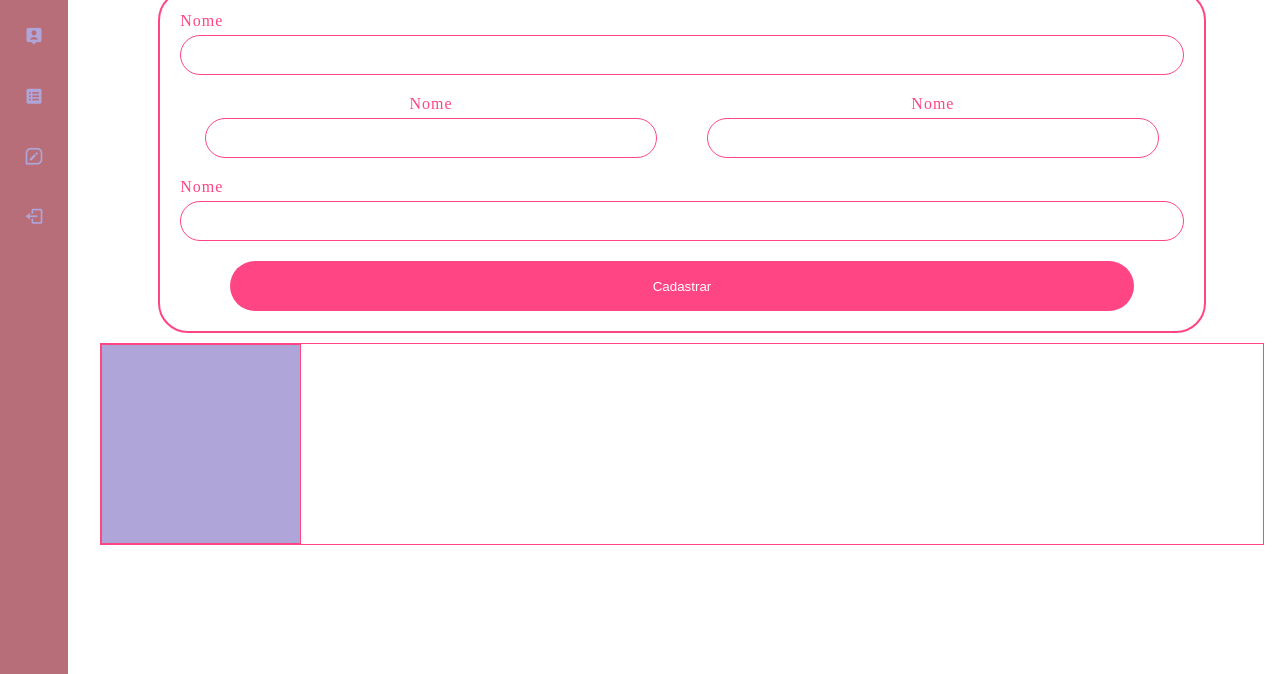
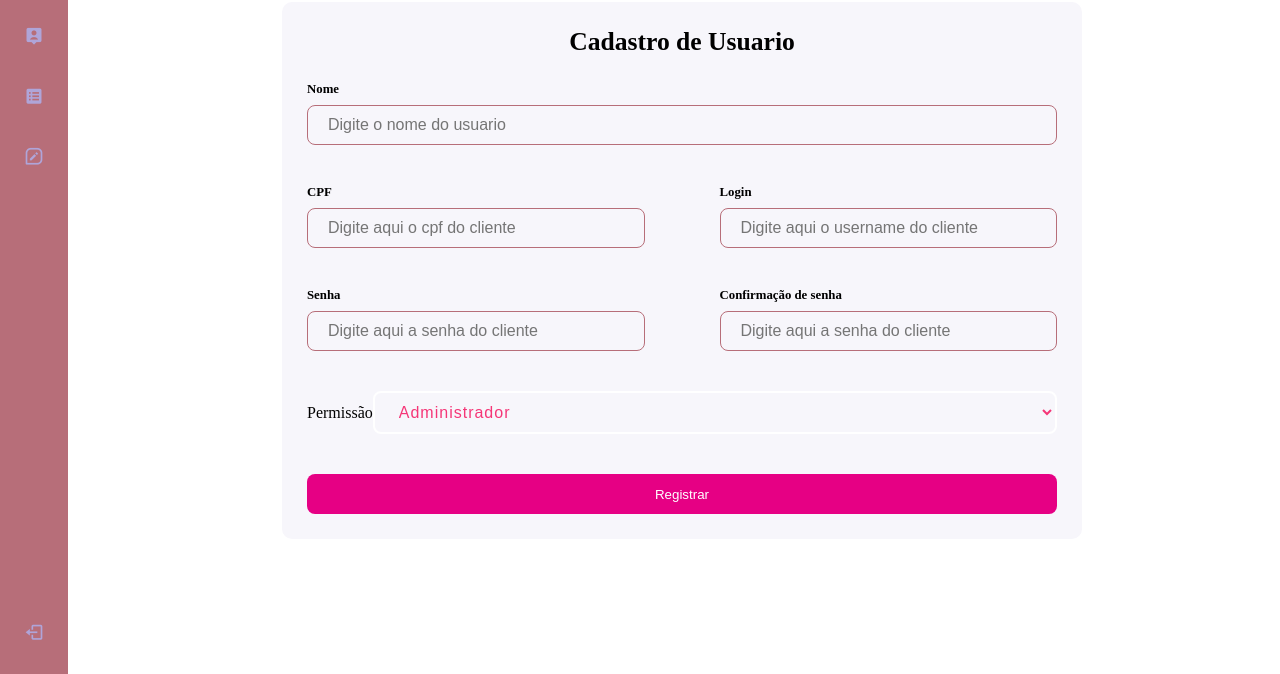
Before and after one commit to Rodrigo322/AG-MakeUp, a plain HTML site: page ADMIN/Home/index.html in a window 1280 px wide. Shown: the part 126-800 px from the top of the page. Drawn offline with nearby package versions, Linux system fonts and the light colour scheme.

Commit message:
tela de cadastro-adm pronta

```diff
--- /dev/null
+++ b/ADMIN/Forms/style.css
@@ -0,0 +1,120 @@
+* {
+    margin: 0;
+    padding: 0;
+    box-sizing: border-box;
+
+    color: #323232;
+    border: none;
+}
+
+input,
+label {
+    display: block;
+    outline: none;
+    width: 100%;
+}
+
+body {
+    background-color: #111;
+    padding-top: 5vh;
+    display: flex;
+    align-items: center;
+    justify-content: center;
+}
+
+#main-container {
+    width: 800px;
+    margin-left: auto;
+    margin-right: auto;
+    background-color: #fff;
+    border-radius: 10px;
+    padding: 25px;
+}
+
+#main-container h1 {
+    text-align: center;
+    margin-bottom: 25px;
+    font-size: 1.6rem;
+}
+
+form {
+    display: flex;
+    flex-wrap: wrap;
+    justify-content: space-between;
+}
+
+.full-box {
+    flex: 1 1 100%;
+    position: relative;
+}
+
+.half-box {
+    flex: 1 1 50%;
+    position: relative;
+
+}
+
+.spacing {
+    margin-right: 2.5%;
+}
+
+.label-form {
+    font-weight: bold;
+    font-size: 0.8rem;
+    margin-bottom: 8px;
+}
+
+.input-form {
+    padding: 10px 20px;
+    outline: none;
+    font-weight: 400;
+    border: 1px solid #b76e79;
+    /* border: 2px solid white; */
+    font-size: 16px;
+    letter-spacing: 1px;
+    color: #fff;
+    background: transparent;
+    border-radius: 30px;
+
+    margin-bottom: 40px;
+}
+
+.input-form:focus {
+    border-color: #e60084;
+}
+
+input[type="submit"] {
+    background-color: #e60084;
+    color: #fff;
+    border: none;
+    border-radius: 20px;
+    height: 40px;
+    cursor: pointer;
+}
+
+.permission-container {
+    display: flex;
+    flex-direction: row;
+    align-items: center;
+    justify-content: center;
+    margin-bottom: 40px;
+}
+
+.selactInput {
+    width: 100%;
+    padding: 10px 20px;
+    outline: none;
+    font-weight: 400;
+    /* border: 1px solid #b76e79; */
+    border: 2px solid white;
+    font-size: 16px;
+    letter-spacing: 1px;
+    color: #f53677;
+    background: transparent;
+    border-radius: 30px;
+}
+
+.selactInput option {
+    color: #f53677;
+    border-radius: 10px;
+}
--- a/ADMIN/Home/index.html
+++ b/ADMIN/Home/index.html
@@ -52,52 +52,59 @@
 
                 </div>
 
-                <a href="#" class="nav__link">
-                    <i class='bx bx-log-out nav__icon'></i>
-                    <span class="nav__name">Sair</span>
+            </div>
 
-                </a>
+            <a href="#" class="nav__link">
+                <i class='bx bx-log-out nav__icon'></i>
+                <span class="nav__name">Sair</span>
 
-            </div>
+            </a>
         </nav>
 
     </div>
-    <section class="content">
-        <div class="form-content">
-            <h1 class="title-form-content">Usuario</h1>
-            <form action="" method="get">
 
-                <div class="inputBx">
-                    <span>Nome</span>
-                    <input type="text">
-                </div>
-                <div class="input-grup">
-                    <div class="inputBx">
-                        <span>Nome</span>
-                        <input type="text">
-                    </div>
+    <div class="container-main" id="main-container">
+        <h1>Cadastro de Usuario</h1>
+        <form action="">
+            <div id="register-form" class="full-box">
+                <label class="label-form" for="nome">Nome</label>
+                <input class="input-form" type="text" name="nome" id="nome" placeholder="Digite o nome do usuario">
+            </div>
 
-                    <div class="inputBx">
-                        <span>Nome</span>
-                        <input type="text">
-                    </div>
+            <div class="half-box ">
+                <label class="label-form" for="cpf">CPF</label>
+                <input class="input-form"  type="number" name="cpf" id="cpf" placeholder="Digite aqui o cpf do cliente">
+            </div>
 
-                </div>
-                <div class="inputBx">
-                    <span>Nome</span>
-                    <input type="text">
-                </div>
-                <button class="btn">Cadastrar</button>
-            </form>
-        </div>
+            <div class="half-box">
+                <label class="label-form" for="login">Login</label>
+                <input class="input-form"  type="text" name="login" id="login" placeholder="Digite aqui o username do cliente">
+            </div>
 
-        <div class="list-card">
-            <div class="card">
+            <div class="half-box ">
+                <label class="label-form" for="password">Senha</label>
+                <input class="input-form" type="password" name="password" id="password" placeholder="Digite aqui a senha do cliente">
+            </div>
 
+            <div class="half-box">
+                <label class="label-form" for="passwordConfirmation">Confirmação de senha</label>
+                <input class="input-form" type="password" name="passwordConfirmation" id="passwordConfirmation"
+                    placeholder="Digite aqui a senha do cliente">
             </div>
-        </div>
 
-    </section>
+            <div class="permission-container full-box">
+                <span>Permissão</span>
+                <select class="selactInput" id="permission" name="permission">
+                    <option value="adm">Administrador</option>
+                    <option value="cliente">Cliente</option>
+                </select>
+            </div>
+
+            <div class="full-box">
+                <input id="btn-submit" type="submit" value="Registrar">
+            </div>
+        </form>
+    </div>
 
     <script>
         const showNavbar = (toggleId, navId, bodyId, headerId) => {
@@ -108,6 +115,7 @@
 
             if (toggle && nav && bodypd && hedaerpd) {
                 toggle.addEventListener('click', () => {
+
                     nav.classList.toggle('show')
 
                     toggle.classList.toggle('bx-x')
--- a/ADMIN/Home/style.css
+++ b/ADMIN/Home/style.css
@@ -10,6 +10,7 @@ body {
     padding: 0 1rem;
     font-size: 1rem;
     transition: 0.5s;
+
 }
 
 a {
@@ -139,7 +140,7 @@ a {
 
     .header {
         height: calc(3rem + 1rem);
-        padding: 0 2rem 0 calc(68px+ 2rem);
+        padding: 0 2rem 0 calc(68px + 2rem);
     }
 
     .header__img {
@@ -165,124 +166,106 @@ a {
     }
 }
 
-.content {
+input,
+label {
+    display: block;
+    outline: none;
     width: 100%;
-    height: 100%;
+}
+
+.container-main {
+    margin-top: 8rem;
+}
+
+#main-container {
+
+    width: 800px;
+    /* background-color: #f0efef; */
+    background-color: #f7f6fb;
+    margin-left: auto;
+    margin-right: auto;
+    border-radius: 10px;
+    padding: 25px;
+}
+
+#main-container h1 {
+    text-align: center;
+    margin-bottom: 25px;
+    font-size: 1.6rem;
+}
+
+form {
     display: flex;
-    align-items: center;
-    flex-direction: column;
+    flex-wrap: wrap;
     justify-content: space-between;
 }
 
-.content .form-content {
-    margin-top: 10px;
-    margin-bottom: 10px;
+.full-box {
     width: 100%;
-    /* height: 90vh; */
-
-    display: flex;
-    align-items: center;
-    flex-direction: column;
-
 }
 
-.content .form-content .title-form-content {
-    font-size: 2rem;
-    margin-bottom: 5px;
-    display: inline-block;
-    color: #ff4584;
-    font-weight: 800;
-    letter-spacing: 1px;
+.half-box {
+    width: 45%;
 }
 
-.content .form-content form {
-    width: 90%;
-
-    display: flex;
-    align-items: center;
-    flex-direction: column;
-
-    border: 2px solid #ff4584;
-    border-radius: 30px;
-    padding: 20px;
-}
-.content .form-content form .inputBx {
-    margin-bottom: 20px;
-    width: 100%;
-
+.label-form {
+    font-weight: bold;
+    font-size: 0.8rem;
+    margin-bottom: 8px;
 }
 
-.content .form-content form .input-grup {
-    width: 100%;
-    display: flex;
+.input-form {
+    padding: 10px 20px;
+    outline: none;
+    font-weight: 400;
+    border: 1px solid #b76e79;
+    /* border: 2px solid white; */
+    font-size: 16px;
+    /* letter-spacing: 1px; */
+    color: #e60084;
+    background: transparent;
+    border-radius: 8px;
 
-    justify-content: space-between;
-}
-
-.content .form-content form .input-grup .inputBx {
-    display: flex;
-    flex-direction: column;
-    align-items: center;
-    justify-content: space-around;
-}
-
-.content .form-content form .input-grup .inputBx input {
-    width: 90%;
+    margin-bottom: 40px;
 }
 
 
-.content .form-content form .inputBx input {
+.input-form:focus {
+    border-color: #e60084;
+}
+
+input[type="submit"] {
+    background-color: #e60084;
+    color: #fff;
+    border: none;
+    border-radius: 8px;
+    height: 40px;
+    cursor: pointer;
+}
+
+.permission-container {
+    display: flex;
+    flex-direction: row;
+    align-items: center;
+    justify-content: center;
+    margin-bottom: 40px;
+}
+
+.selactInput {
     width: 100%;
     padding: 10px 20px;
     outline: none;
     font-weight: 400;
-    border: 1px solid #ff4584;
-    /* border: 2px solid white; */
+    /* border: 1px solid #b76e79; */
+    border: 2px solid white;
     font-size: 16px;
     letter-spacing: 1px;
-    color: #ff4584;
+    color: #f53677;
     background: transparent;
-    border-radius: 30px;
-}
-.content .form-content form .inputBx span {
-    font-size: 16px;
-    margin-bottom: 5px;
-    display: inline-block;
-    color: #ff4584;
-    font-weight: 300;
-    font-size: 16px;
-    letter-spacing: 1px;
+    border-radius: 8px;
 }
 
-.content .form-content form .btn {
-    width: 90%;
-    height: 50px;
-    padding: 10px 20px;
-    border-radius: 30px;
-
-    background-color: #ff4584;
-    color: #fff;
-    outline: none;
-    border: none;
-    font-weight: 500;
-    cursor: pointer;
-    transition: 0.5s;
+.selactInput option {
+    color: #f53677;
+    border-radius: 10px;
 }
-
-
-
-.content .list-card {
-    width: 100%;
-    border: 1px solid #ff4584;
-    margin-bottom: 20px;
-}
-
-
-.content .list-card .card {
-    width: 200px;
-    height: 200px;
-    background-color: #afa5d9;
-
-
-    border: 1px solid #ff4584;
-}
```
Also changed, not shown: ADMIN/Forms/index.html (added, +58 -0 lines).
